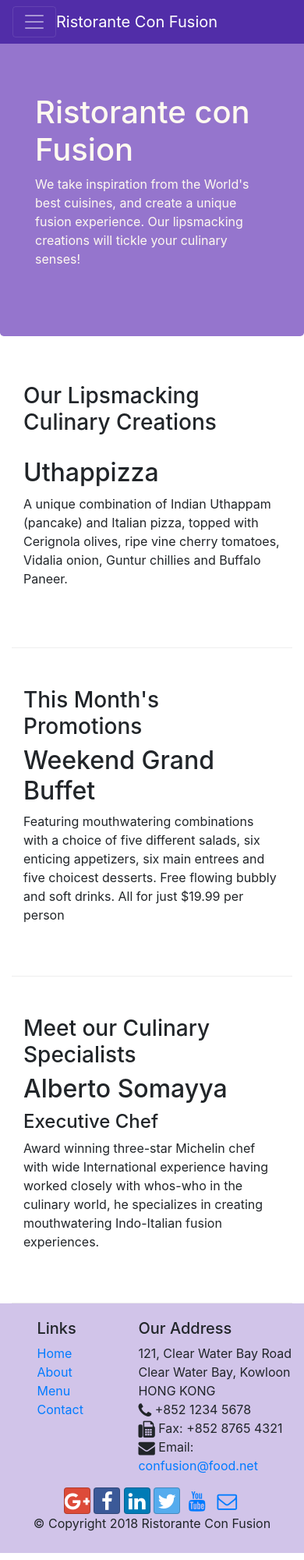
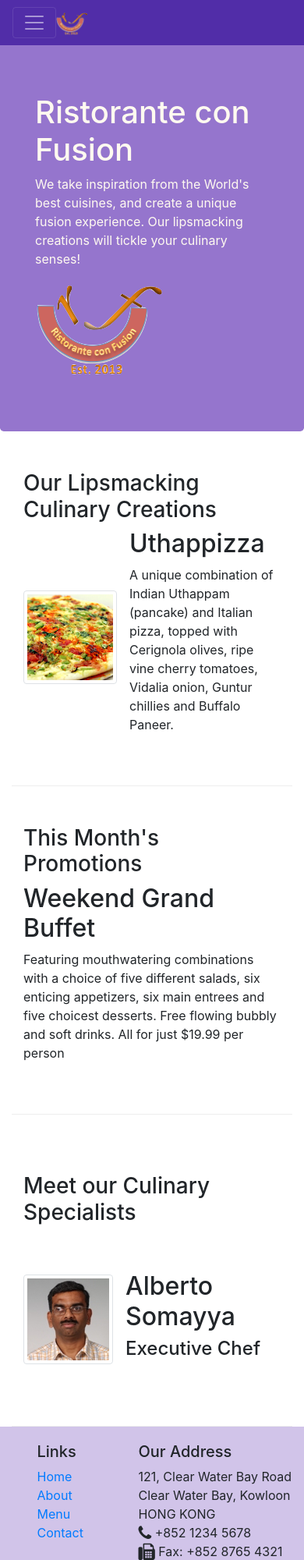
Before and after one commit to Ioseb1/Confusion---Bootstrap, a website: page index.html in a window 390 px wide. Shown: the top 2000 px of the page at 78% size. Drawn offline with nearby package versions, Linux system fonts and the light colour scheme.

Commit message:
Images and Media

```diff
--- a/index.html
+++ b/index.html
@@ -21,7 +21,7 @@
         <button class="navbar-toggler" type="button" data-toggle="collapse" data-target="#Navbar">
           <span class="navbar-toggler-icon"></span>
         </button>
-        <a class="navbar-brand mr-auto" href="#">Ristorante Con Fusion</a>
+        <a class="navbar-brand mr-auto" href="#"><img src="img/logo.png" height="30" width="41"></a>
 
         <div class="collapse navbar-collapse" id="Navbar">
           <ul class="navbar-nav mr-auto">
@@ -43,7 +43,8 @@
                     <h1>Ristorante con Fusion</h1>
                     <p>We take inspiration from the World's best cuisines, and create a unique fusion experience. Our lipsmacking creations will tickle your culinary senses!</p>
                 </div>
-                <div class="col-12 col-sm">
+                <div class="col-12 col-sm align-self-center">
+                  <img src="img/logo.png" class="img-fluid" alt="">
                 </div>
             </div>
         </div>
@@ -54,9 +55,15 @@
             <div class="col12 col-sm-4 order-sm-last col-md-3">
                 <h3>Our Lipsmacking Culinary Creations</h3>
             </div>
+
             <div class="col col-sm order-sm-first col-md">
-                <h2>Uthappizza</h2>
-                <p>A unique combination of Indian Uthappam (pancake) and Italian pizza, topped with Cerignola olives, ripe vine cherry tomatoes, Vidalia onion, Guntur chillies and Buffalo Paneer.</p>
+              <div class="media">
+                  <img class="d-flex mr-3 img-thumbnail align-self-center" src="img/uthappizza.png" alt="Uthappizza">
+                <div class="media-body">
+                  <h2 class="mt-0">Uthappizza</h2>
+                  <p>A unique combination of Indian Uthappam (pancake) and Italian pizza, topped with Cerignola olives, ripe vine cherry tomatoes, Vidalia onion, Guntur chillies and Buffalo Paneer.</p>
+                </div>
+              </div>
             </div>
         </div>
 
@@ -76,9 +83,14 @@
                 <h3>Meet our Culinary Specialists</h3>
             </div>
             <div class="col col-sm order-sm-first col-md">
-                <h2>Alberto Somayya</h2>
-                <h4>Executive Chef</h4>
-                <p>Award winning three-star Michelin chef with wide International experience having worked closely with whos-who in the culinary world, he specializes in creating mouthwatering Indo-Italian fusion experiences. </p>
+              <div class="media">
+                  <img class="d-flex mr-3 img-thumbnail align-self-center" src="img/alberto.png" alt="alberto">
+                <div class="madia-body">
+                  <h2 class="mt-0">Alberto Somayya</h2>
+                  <h4>Executive Chef</h4>
+                  <p class="d-none d-sm-block">Award winning three-star Michelin chef with wide International experience having worked closely with whos-who in the culinary world, he specializes in creating mouthwatering Indo-Italian fusion experiences. </p>
+                </div>
+              </div>
             </div>
         </div>
     </div>
```
Also changed, not shown: aboutus.html (+1 -1 lines), contactus.html (+1 -1 lines), img/alberto.png (added), img/buffet.png (added), img/logo.png (added), img/uthappizza.png (added), 1 other file.
